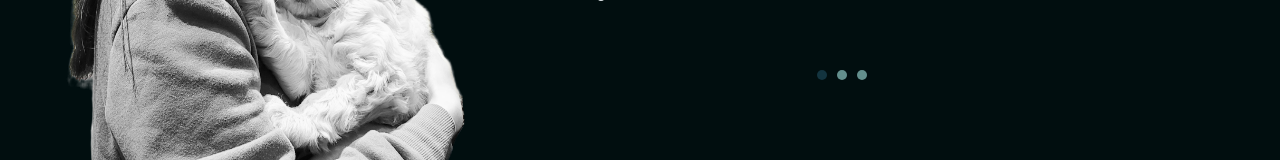
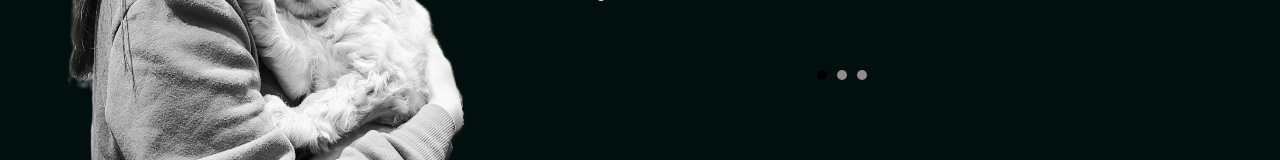
Before and after one commit to hxynh/Portfolio, a React (Create React App) app in the folder frontend/: page /about-me in a window 1280 px wide. Shown: the part 480-640 px from the top of the page. Built offline with nearby package versions, Linux system fonts and the light colour scheme.

Commit message:
Revert "Using npm-run-all instead of concurrently"
This reverts commit b8008270cd52450a84b6ed77ae39ea3069732b09.

```diff
--- a/frontend/src/components/Introduction.jsx
+++ b/frontend/src/components/Introduction.jsx
@@ -4,7 +4,7 @@ import { motion, useTransform } from "framer-motion";
 
 export default function Introduction({scrollYProgress}) {
     const navigate = useNavigate();
-    const textY = useTransform(scrollYProgress, [0,1], ["0%", "100%"]);
+    const textY = useTransform(scrollYProgress, [0,1], ["0%", "180%"]);
 
     function navigateHandler() {
         navigate("about-me");
@@ -12,7 +12,7 @@ export default function Introduction({scrollYProgress}) {
 
     return (
         <main>
-            <motion.h3 style={{y:textY}}>Hello! I am Nancy Hou, <br/> a Front-End Developer based in <br/>Toronto, Ontario</motion.h3>
+            <h3 style={{y:textY}}>Hello! I am Nancy Hou, <br/> a Front-End Developer based in <br/>Toronto, Ontario</h3>
 
             <button onClick={navigateHandler} className={classes.aboutBtn}>Learn More</button>
         </main>
--- a/frontend/src/components/styles/Slider.module.css
+++ b/frontend/src/components/styles/Slider.module.css
@@ -36,14 +36,14 @@
     display: inline-block;
     height: 10px;
     width: 10px;
-    background-color: #638F8D;
+    background-color: #948a8a;
     border-radius: 50%;
     margin: 10px 5px;
     cursor: pointer;
   }
 
   .dot.activeDot {
-    background-color: #13343F;
+    background-color: black;
   }
 
   /*
@@ -92,7 +92,7 @@
 
 .prev:hover,
 .next:hover {
-  color: #13343F;
+  color: black;
 }
 
 /* Animate the arrow on hover */
--- a/frontend/src/components/styles/TopNavBar.module.css
+++ b/frontend/src/components/styles/TopNavBar.module.css
@@ -30,7 +30,7 @@
   }
 
   .header ul li a:hover {
-    color: #759181;
+    color: #777;
   }
 
   .header ul li a svg {
--- a/frontend/src/index.css
+++ b/frontend/src/index.css
@@ -6,12 +6,12 @@
 
 body {
   font-family: 'Poppins', sans-serif;
-  background-color: #010E0F;
+  background-color: #010F0F;
 }
 
 a {
   text-decoration: none;
-  color: #010E0F;
+  color: #000;
 }
 
 p {
--- a/frontend/src/pages/styles/About.module.css
+++ b/frontend/src/pages/styles/About.module.css
@@ -45,7 +45,7 @@
 }
 
 .saveBtn:hover {
-    background-color: #13343F;
+    background-color: #948a8a;
     color: white;
-
+    border: 1px solid white;
 }
```
Also changed, not shown: package.json (+3 -5 lines), 1 other file (tests, documents, lock files or other folders).
